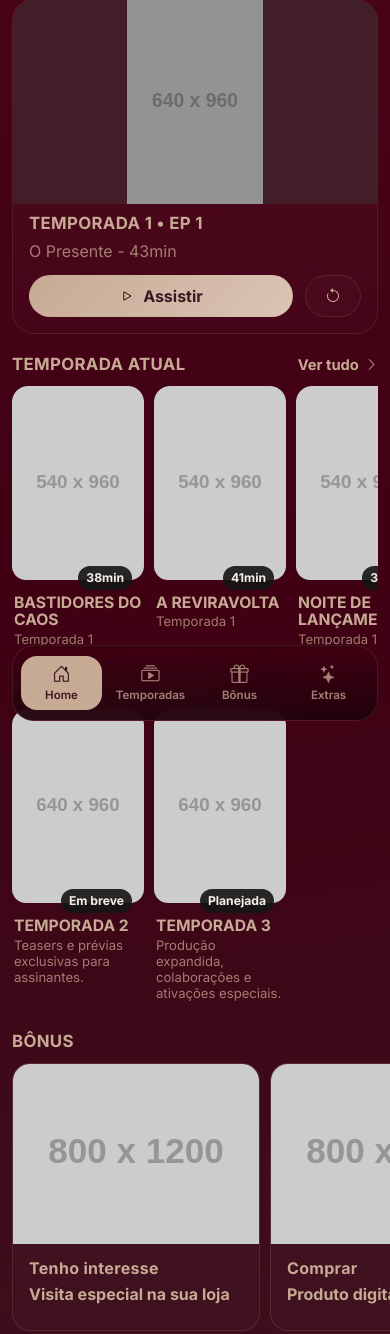
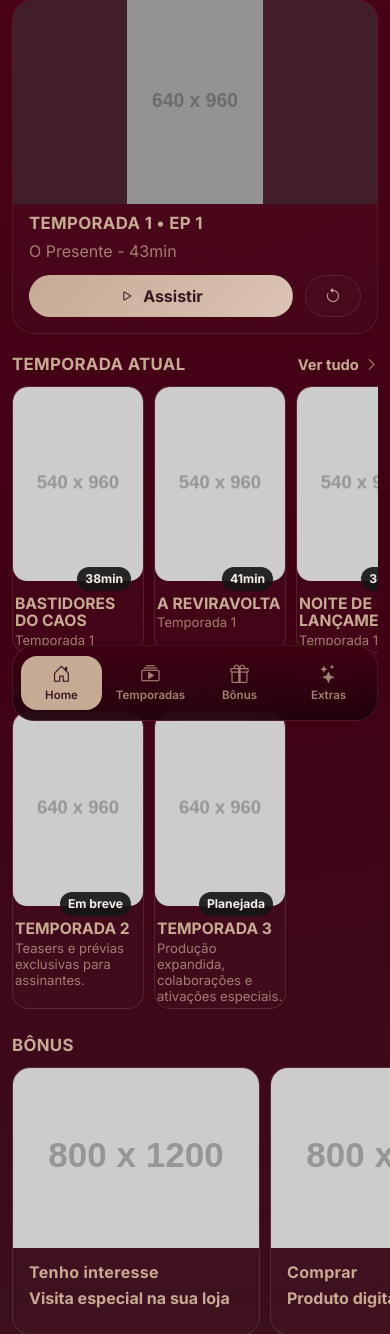
Before and after one commit to Hunter954/MariOlivierOficial, a Flask app: page / in a window 390 px wide. Shown: the part 111-1445 px from the top of the page. Run offline with Flask 3, Linux system fonts and the light colour scheme; data comes from the database, SQL or seed files in the repository; grey boxes labelled with a size stand in for pictures from a placeholder-image service; some libraries are stand-ins or nearby versions.

Commit message:
Update style.css

```diff
--- a/app/static/css/style.css
+++ b/app/static/css/style.css
@@ -768,9 +768,10 @@ body.home-screen::-webkit-scrollbar, .no-scrollbar::-webkit-scrollbar, .content-
     min-width: 132px;
     scroll-snap-align: start;
     border-radius: 16px;
-    background: transparent;
-    border: 0;
+    background: linear-gradient(180deg, rgba(255,255,255,0.03), rgba(255,255,255,0.015));
+    border: 1px solid var(--line);
     box-shadow: none;
+    overflow: hidden;
   }
   .mobile-episode-card .thumb,
   .mobile-portrait-card .thumb {
```
